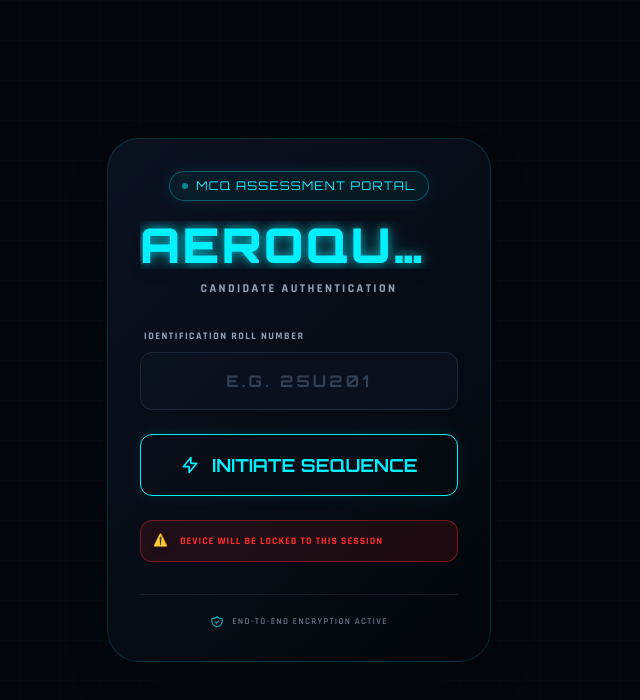
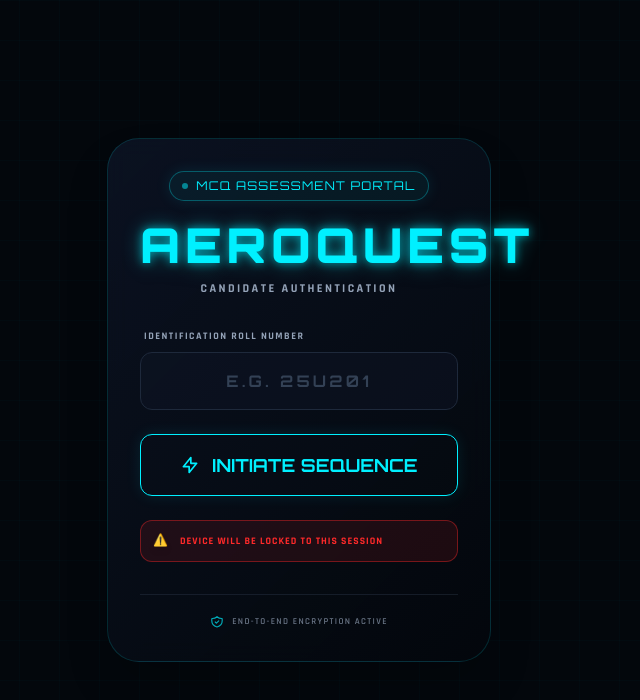
Before and after one commit to basithm9655/aeromcq, a plain HTML site: page index.html in a window 1280 px wide. Shown: the whole page, without its empty margins (341-981 px from the left). Drawn offline with nearby package versions, Linux system fonts and the light colour scheme; no server answers.

Commit message:
Update index.html

```diff
--- a/index.html
+++ b/index.html
@@ -218,7 +218,8 @@
                 <span class="w-1.5 h-1.5 rounded-full bg-neon animate-pulse"></span>
                 MCQ Assessment Portal
             </div>
-            <h1 class="font-sci text-4xl sm:text-5xl neon-text tracking-wider font-black uppercase drop-shadow-lg leading-none w-full whitespace-nowrap overflow-hidden text-ellipsis">AEROQUEST</h1>
+            <!-- FIXED: Scaled down text size for small screens and removed text-ellipsis cut-offs -->
+            <h1 class="font-sci text-3xl sm:text-4xl md:text-5xl neon-text tracking-widest font-black uppercase drop-shadow-lg leading-tight w-full text-center">AEROQUEST</h1>
             <p class="text-slate-400 text-[10px] sm:text-xs tracking-[0.2em] uppercase font-bold mt-3">Candidate Authentication</p>
         </div>
 
```
